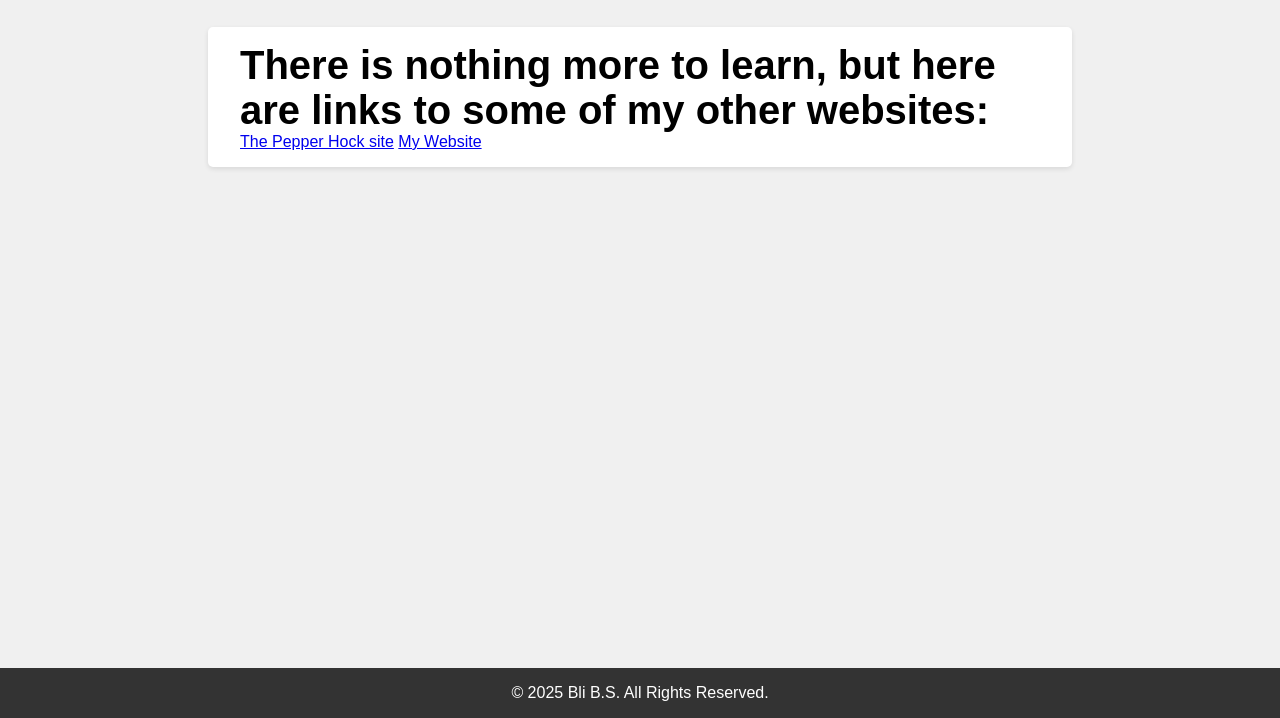
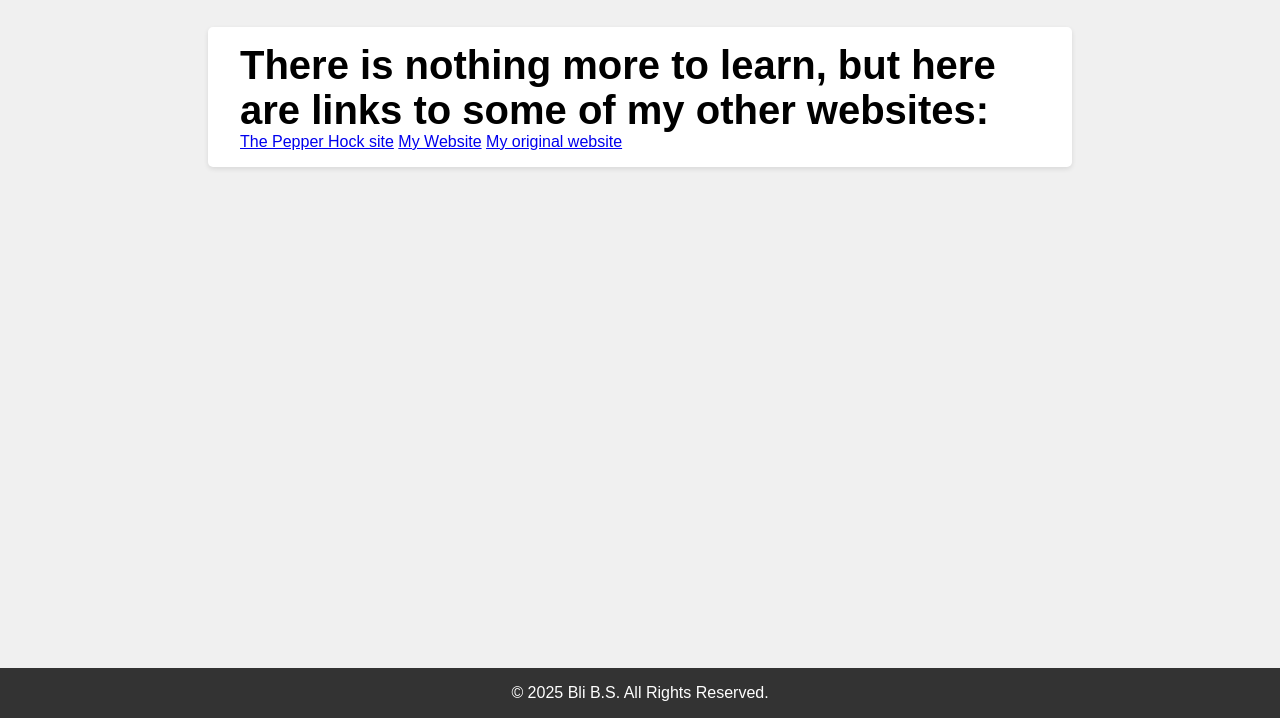
Before and after one commit to rozeraize/chasidus, a plain HTML site: page learnmore.html in a window 1280 px wide. Shown: the part 82-800 px from the top of the page. Drawn offline with Linux system fonts and the light colour scheme.

Commit message:
Update learnmore.html

```diff
--- a/learnmore.html
+++ b/learnmore.html
@@ -18,6 +18,8 @@
 	    <a href="https://rozeraize.github.io/pepperhock/">The Pepper Hock site</a>
 
 	    <a href="https://rozeraize.github.io/mywebsite/">My Website</a>
+
+		<a href="https://rozeraize.github.io/mywebsite/projects/beta-site/index.html">My original website</a>
 	</section>
 
     <footer>
```
